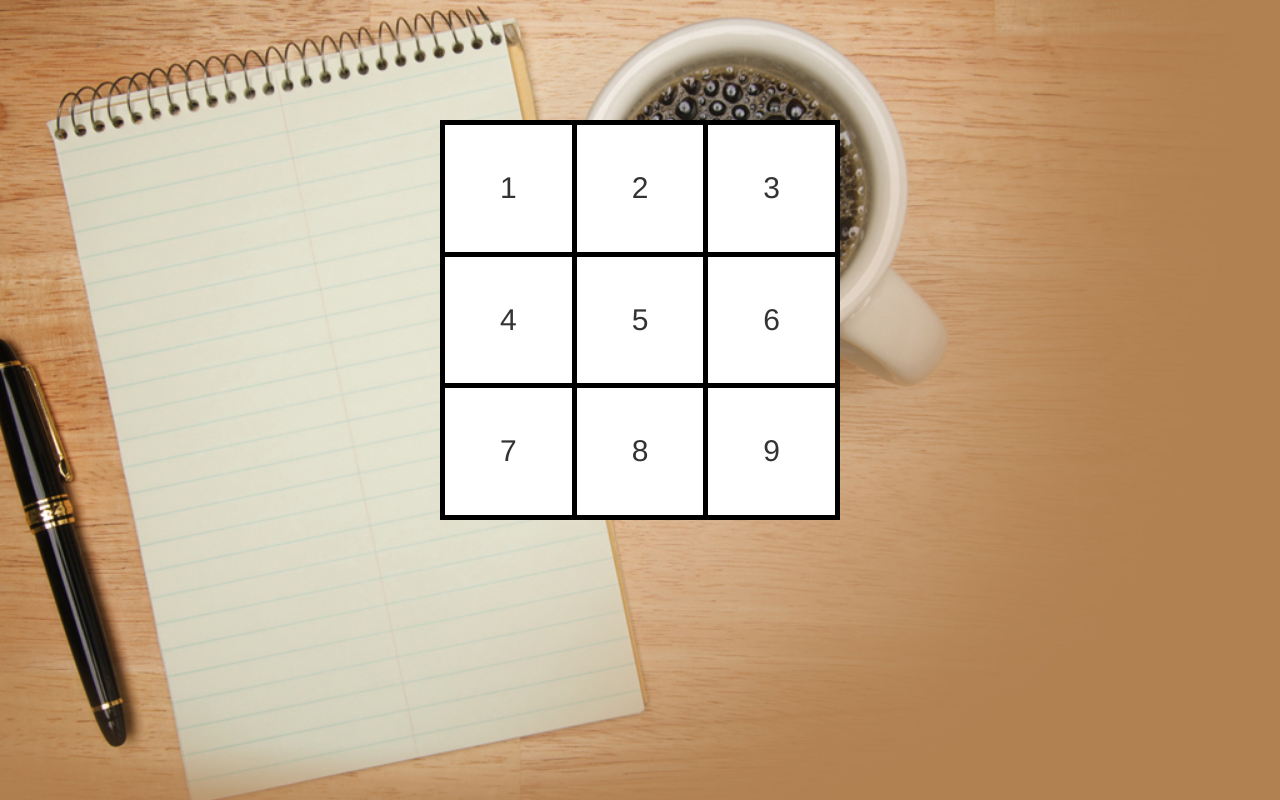
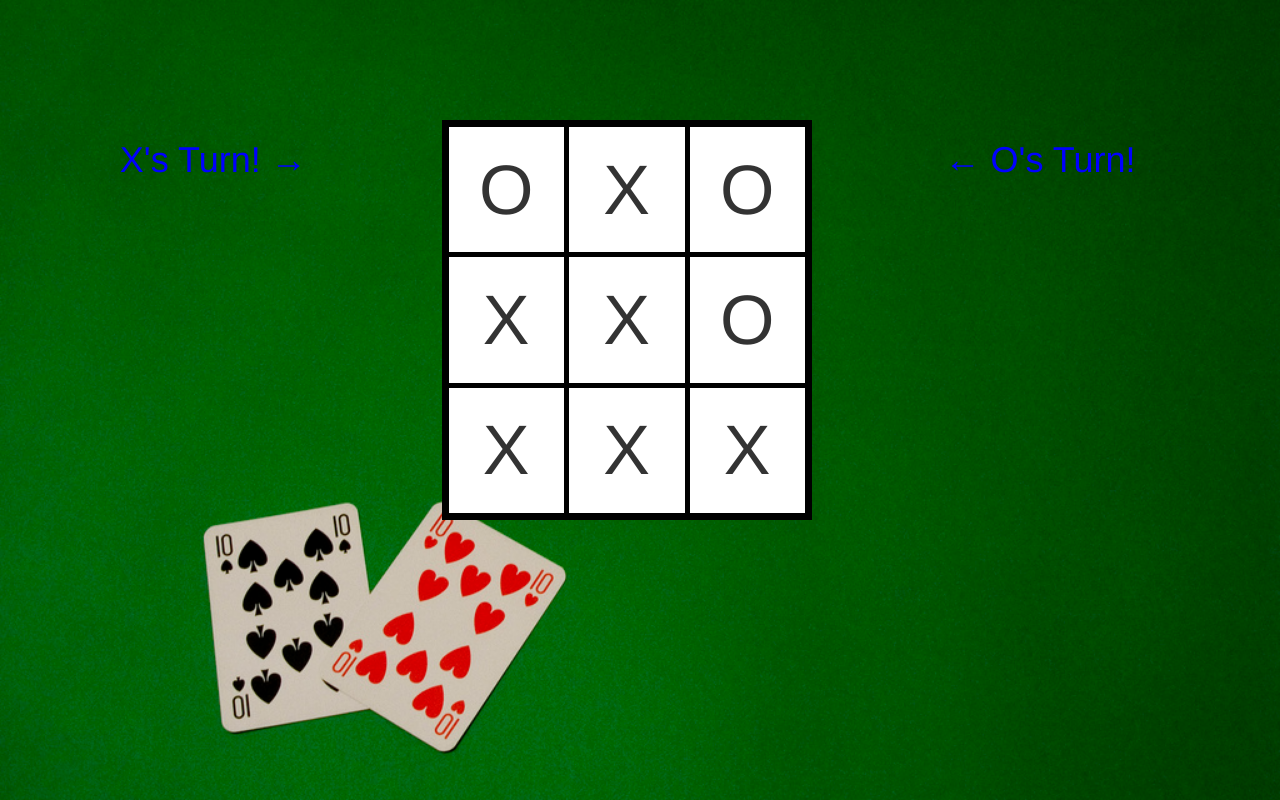
Before and after one commit to Lang411/TicTacToe, a plain HTML site: page index.html in a window 1280 px wide. Drawn offline with nearby package versions, Linux system fonts and the light colour scheme; files whose address does not match are found by name.

Commit message:
Changing the board

```diff
--- a/index.html
+++ b/index.html
@@ -31,26 +31,35 @@
 		<h1></h1>
 	</div>
 
-	<div id="board">
+	<div id="playArea">
+		<div class='col-md-4' id="LeftArea">
+			<h1>X's Turn! &rarr; </h1>
+		</div>
+
+		<div class='col-md-4' id="board">
 			<table>
 				<tr>
-				<td class='btn col-md-4'>1</td>
-				<td class='btn col-md-4'>2</td>
-				<td class='btn col-md-4'>3</td>
+					<td class='btn col-md-4'>O</td>
+					<td class='btn col-md-4'>X</td>
+					<td class='btn col-md-4'>O</td>
 				</tr>
 				<tr>
-				<td class='btn col-md-4'>4</td>
-				<td class='btn col-md-4'>5</td>
-				<td class='btn col-md-4'>6</td>
+					<td class='btn col-md-4'>X</td>
+					<td class='btn col-md-4'>X</td>
+					<td class='btn col-md-4'>O</td>
 				</tr>
 				<tr>
-				<td class='btn col-md-4'>7</td>
-				<td class='btn col-md-4'>8</td>
-				<td class='btn col-md-4'>9</td>
+					<td class='btn col-md-4'>X</td>
+					<td class='btn col-md-4'>X</td>
+					<td class='btn col-md-4'>X</td>
 				</tr>
 
 			</table>
 		</div>
 
+		<div class='col-md-4' id="RightArea">
+			<h1>&larr; O's Turn!</h1>
+		</div>
+	</div>
 </body>
 </html
--- a/mystyles.css
+++ b/mystyles.css
@@ -1,5 +1,5 @@
 body {
-	background-image: url('https://github.com/Lang411/TicTacToe/blob/master/writer-desktop-backgrounds-wallpapers.jpg?raw=true');
+	background-image: url('https://github.com/Lang411/TicTacToe/blob/master/game_top_cards.jpg?raw=true');
 	background-repeat: no-repeat;
 	background-size: 100%;
 	text-align:center;
@@ -8,12 +8,15 @@ body {
 
 table {
 	height:100%;
-	width: 100%;
+	width:100%;
+	border-radius:2px;
+	border: 7px solid black;
+	background-color: white;
 }
 
-table, th, td {
+th, td {
 	border: 5px solid black !important;
-	font-size: 30px !important;
+	font-size: 70px !important;
 }
 
 button {
@@ -23,7 +26,7 @@ button {
     text-align: center;
     //text-decoration: none;
     display: inline-block;
-    font-size: 30px;
+    //font-size: px;
     margin: 0px;
     //padding: 15px 32px;
     cursor: pointer;
@@ -40,12 +43,12 @@ h1 {
 }
 
 #board {
-	margin: auto;
+	//margin: auto;
 	//width: 40%;
-	background-color: white;
-	border-radius:2px;
-	width: 400px;
-	height: 400px;
+	//background-color: white;
+	//border-radius:2px;
+	width:400px;
+	height:400px;
 	text-align:center;
 }
 
```
Lines whose indentation alone changed are shown as unchanged.
